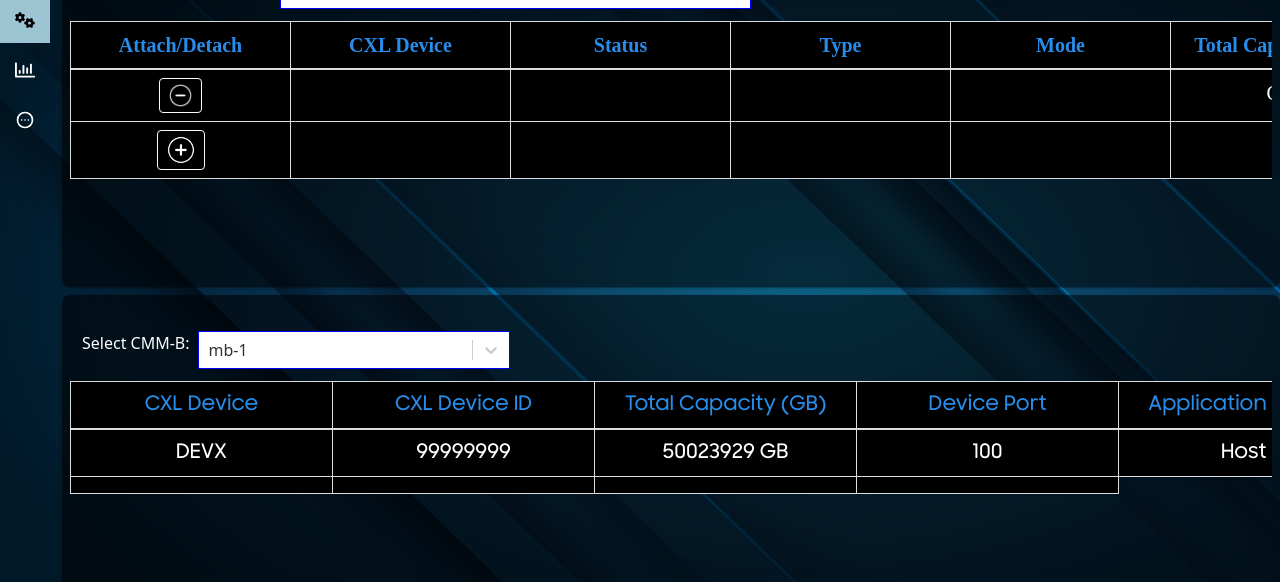
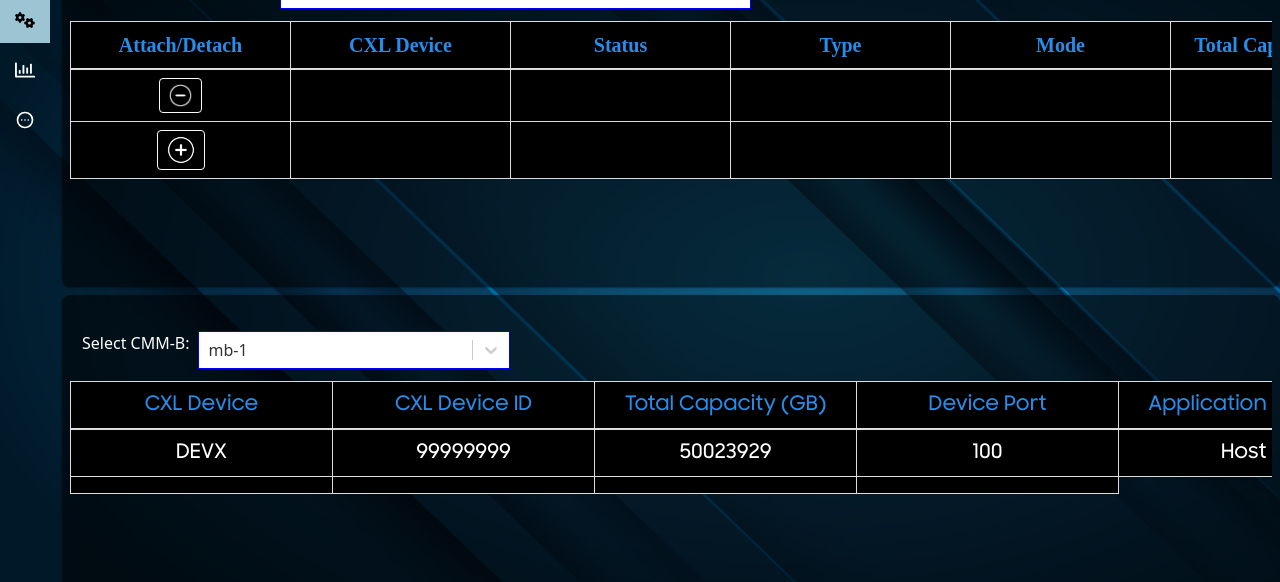
Before and after one commit to SamsungDS/Cognos, a React (Create React App) app in the folder cognos/ui/: page /Configure in a window 1280 px wide. Shown: the part 124-706 px from the top of the page. Built offline with nearby package versions, Linux system fonts and the light colour scheme; no server answers.

Commit message:
* cognos/ui: Remove GB unit in total capacity value
Problem: Both the table in header, total capacity
 used GB unit and is not required same for value.
Solution:
- I have removed the GB unit from the total
 capacity value.

MR: !61

Signed-off-by: m.patidar

```diff
--- a/cognos/ui/src/pages/Configure.js
+++ b/cognos/ui/src/pages/Configure.js
@@ -155,7 +155,7 @@ const Configure = () => {
             <td className='cofig-row'>{item.status}</td>
             <td className='cofig-row'>{item.type}</td>
             <td className='cofig-row'>{item.mode} {item.capacity_units}</td>
-            <td className='cofig-row'>{item.dev_capacity} GB</td>
+            <td className='cofig-row'>{item.dev_capacity}</td>
           </tr>
       )
     }
@@ -166,7 +166,7 @@ const Configure = () => {
       <tr key={item.dev_id}>
         <td className='cmm-row'>{item.dev_name}</td>
         <td className='cmm-row'>{item.dev_id}</td>
-        <td className='cmm-row'>{item.dev_capacity} GB</td>
+        <td className='cmm-row'>{item.dev_capacity}</td>
         <td className='cmm-row'>{item.dev_port}</td>
         <td className='cmm-row'>{item.hosts_attached}</td>
       </tr>
```
